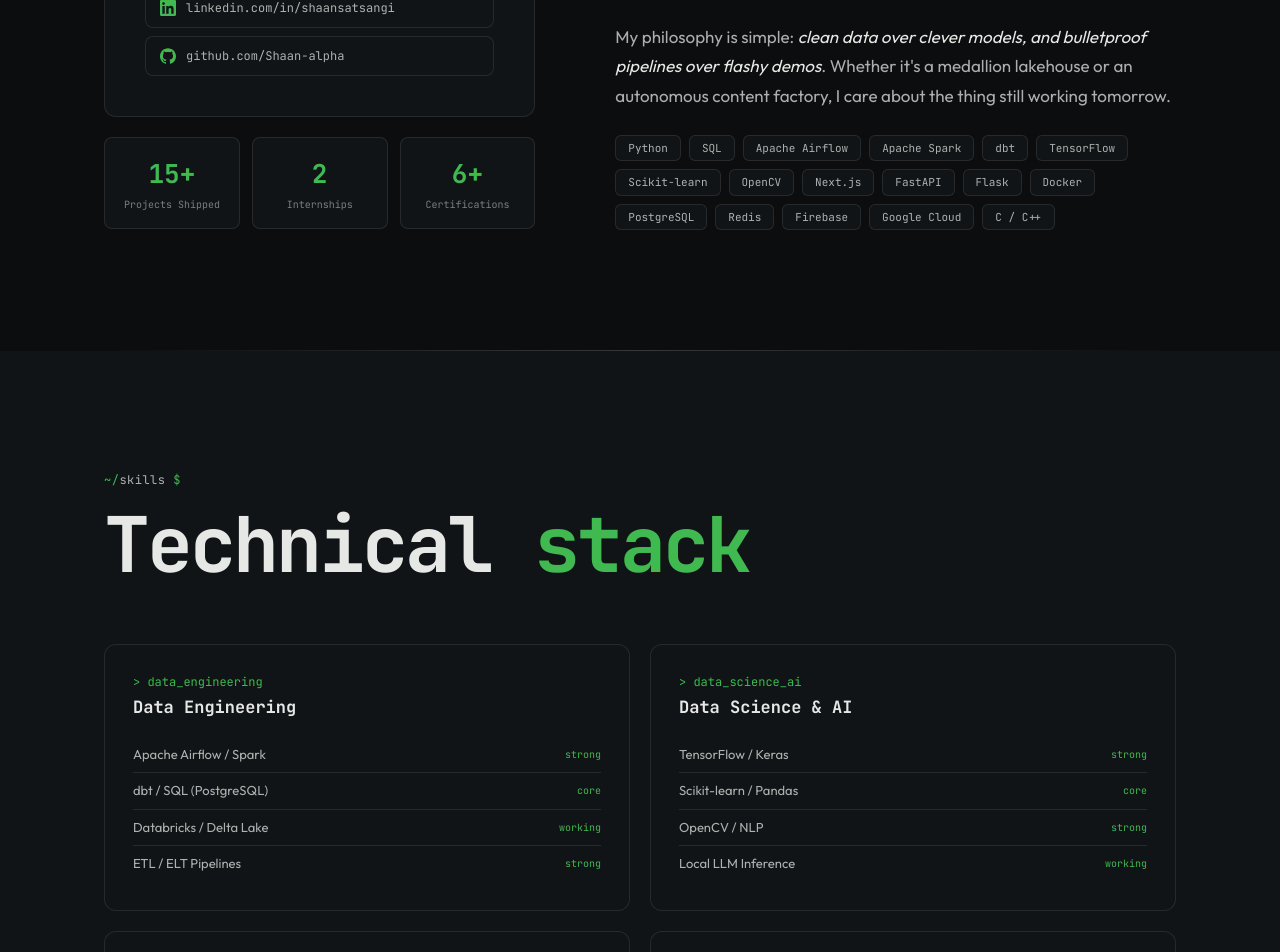
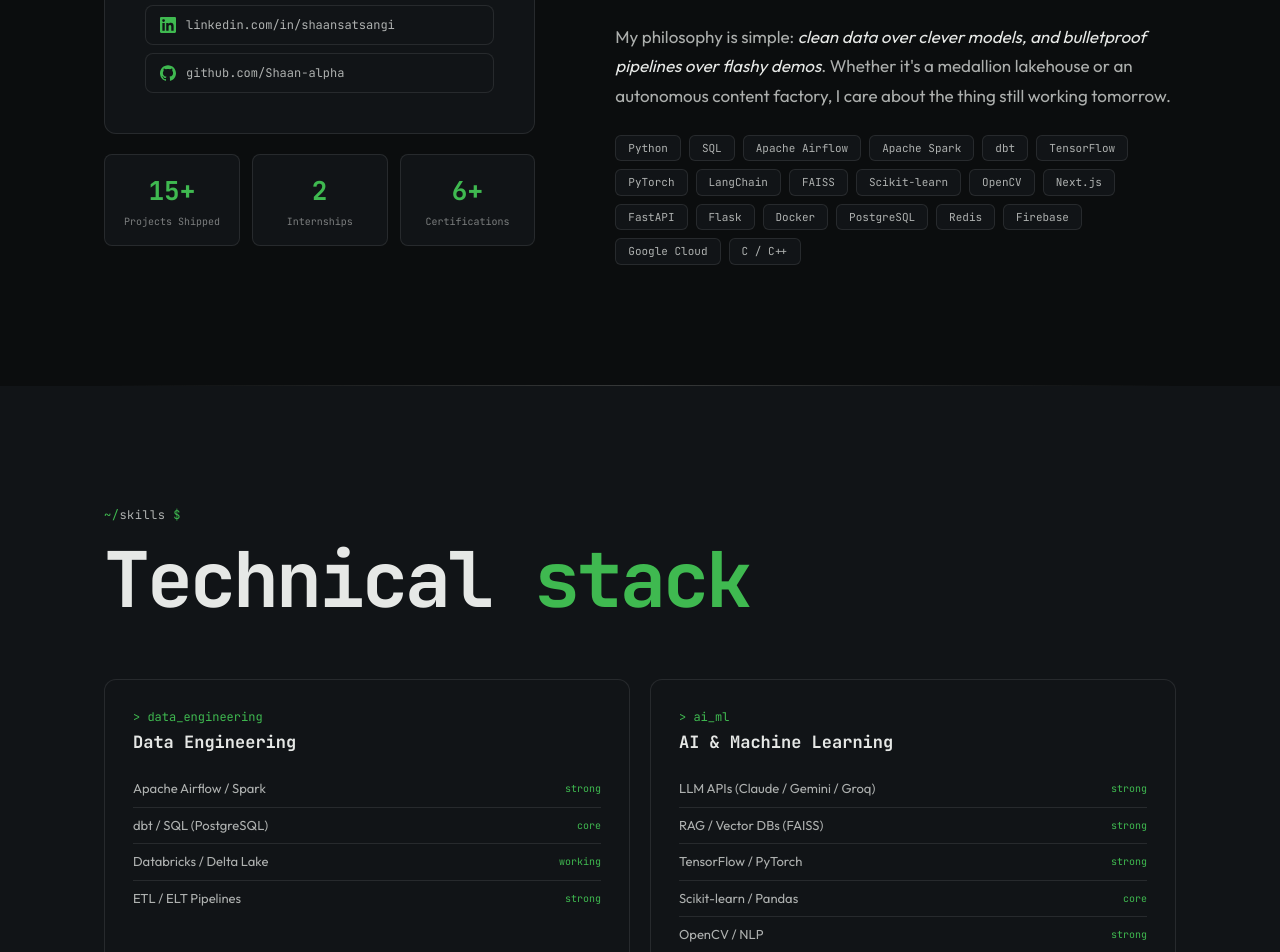
Before and after one commit to Shaan-alpha/Portfolio, a Next.js app: page / in a window 1280 px wide. Shown: the part 1300-2252 px from the top of the page. Built offline with nearby package versions, Linux system fonts and the light colour scheme.

Commit message:
feat: surface AI/LLM skills from resume — LLM APIs, RAG/FAISS, PyTorch, LangChain

```diff
--- a/src/components/About.tsx
+++ b/src/components/About.tsx
@@ -100,7 +100,7 @@ export default function About() {
             My philosophy is simple: <em className="text-foreground">clean data over clever models, and bulletproof pipelines over flashy demos</em>. Whether it&apos;s a medallion lakehouse or an autonomous content factory, I care about the thing still working tomorrow.
           </motion.p>
           <motion.div variants={itemVariants} className="flex flex-wrap gap-2 mt-5">
-            {["Python", "SQL", "Apache Airflow", "Apache Spark", "dbt", "TensorFlow", "Scikit-learn", "OpenCV", "Next.js", "FastAPI", "Flask", "Docker", "PostgreSQL", "Redis", "Firebase", "Google Cloud", "C / C++"].map((skill) => (
+            {["Python", "SQL", "Apache Airflow", "Apache Spark", "dbt", "TensorFlow", "PyTorch", "LangChain", "FAISS", "Scikit-learn", "OpenCV", "Next.js", "FastAPI", "Flask", "Docker", "PostgreSQL", "Redis", "Firebase", "Google Cloud", "C / C++"].map((skill) => (
               <span key={skill} className="mono text-[11px] py-1 px-3 rounded-[6px] bg-surface border border-border text-muted2 transition-colors duration-200 hover:border-accent/50 hover:text-foreground">
                 {skill}
               </span>
--- a/src/components/Skills.tsx
+++ b/src/components/Skills.tsx
@@ -27,13 +27,15 @@ export default function Skills() {
       ],
     },
     {
-      title: "Data Science & AI",
-      label: "> data_science_ai",
+      title: "AI & Machine Learning",
+      label: "> ai_ml",
       items: [
-        { name: "TensorFlow / Keras", tier: "strong" },
+        { name: "LLM APIs (Claude / Gemini / Groq)", tier: "strong" },
+        { name: "RAG / Vector DBs (FAISS)", tier: "strong" },
+        { name: "TensorFlow / PyTorch", tier: "strong" },
         { name: "Scikit-learn / Pandas", tier: "core" },
         { name: "OpenCV / NLP", tier: "strong" },
-        { name: "Local LLM Inference", tier: "working" },
+        { name: "Local LLM Inference (Ollama)", tier: "working" },
       ],
     },
     {
```
